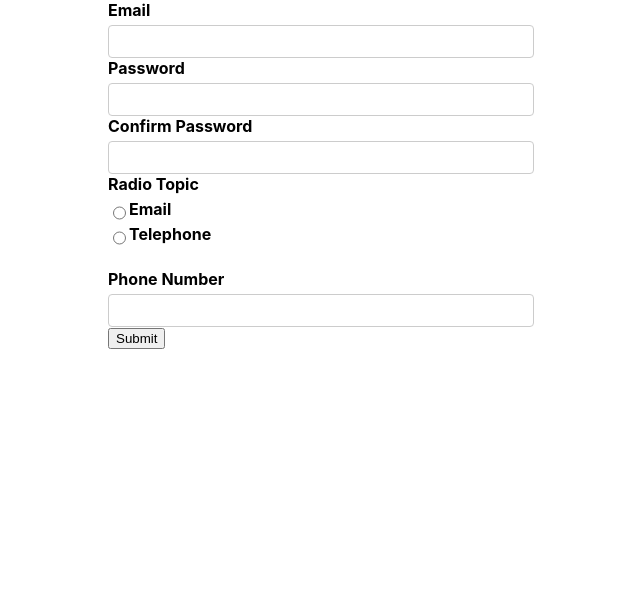
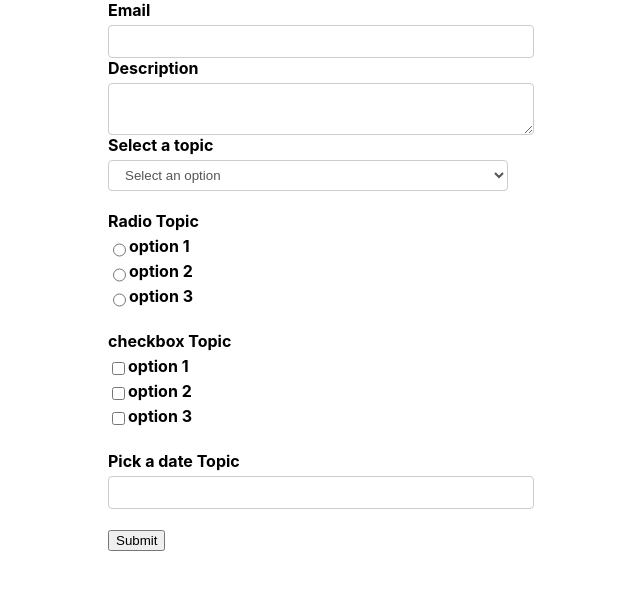
Before and after one commit to rimawahid/react-formik-demo, a React (Create React App) app: page / in a window 1280 px wide. Shown: the top 590 px of the page, without its empty margins (319-959 px from the left). Built offline with nearby package versions, Linux system fonts and the light colour scheme.

Commit message:
enrollment form

```diff
--- a/src/App.js
+++ b/src/App.js
@@ -1,4 +1,5 @@
 import './App.css';
+import EnrollmentForm from './components/EnrollmentForm';
 import LoginForm from './components/LoginForm';
 import RegistrationForm from './components/RegistrationForm';
 import Youtube from './components/Youtube';
@@ -7,9 +8,10 @@
 function App() {
   return (
     <div className="App">
-      <RegistrationForm/>
+      {/* <EnrollmentForm/> */}
+      {/* <RegistrationForm/> */}
       {/* <LoginForm/> */}
-      {/* <FormikContainer/> */}
+      <FormikContainer/>
       {/* <Youtube/> */}
     </div>
   );
--- /dev/null
+++ b/src/components/EnrollmentForm.js
@@ -0,0 +1,92 @@
+import React from 'react';
+import {Formik , Form} from 'formik'
+import * as Yup from 'yup'
+import FormikControl from './reusableFormikControls/FormikControl'
+
+
+const EnrollmentForm = () => {
+
+    const couresOptions = [
+        {key: 'Select an option', values: ''},
+        {key: 'React', values: 'react'},
+        {key: 'Angular', values: 'angular'},
+        {key: 'Vue', values: 'vue'},
+    ]
+
+    const checkboxOptions = [
+        {key: 'HTML', value: 'html'},
+        {key: 'CSS', value: 'css'},
+        {key: 'JavaScript', value: 'javascript'},
+    ]
+
+
+    const initialValues = {
+        email:'',
+        bio:'',
+        course:'',
+        skills:[],
+        courseDate:null
+    }
+
+    const validationSchema= Yup.object({
+        email: Yup.string().email('Invalid email format').required('Required'),
+        bio: Yup.string().required('Required'),
+        course:Yup.string().required("Required"),
+        courseDate: Yup.date().required('Required').nullable()
+    })
+
+    const onSubmit = values => {
+        console.log("From data", values)
+    }
+    return (
+        <Formik
+            initialValues={initialValues}
+            validationSchema={validationSchema}
+            onSubmit={onSubmit}
+        >
+            {
+                formik =>{
+                    return(
+                        <Form>
+                            <FormikControl
+                                control='input'
+                                type='email'
+                                label='Email'
+                                name='email'
+                            />
+                            <FormikControl
+                                control='textarea'
+                                type='bio'
+                                label='Bio'
+                                name='bio'
+                            />
+                            <FormikControl
+                                control='select'
+                                label='Course'
+                                name='course'
+                                options={couresOptions}
+                            />
+                            <FormikControl
+                                control='checkbox'
+                                label='Your skills'
+                                name='skills'
+                                options={checkboxOptions}
+                            />
+                            <FormikControl
+                                control='date'
+                                label='Course date'
+                                name='courseDate'
+                            />
+
+                            <button type='submit' disabled={!formik.isValid}>Submit</button>
+
+                        </Form>
+                    )
+                }
+            }
+
+        </Formik>
+    );
+};
+
+export default EnrollmentForm;
```
